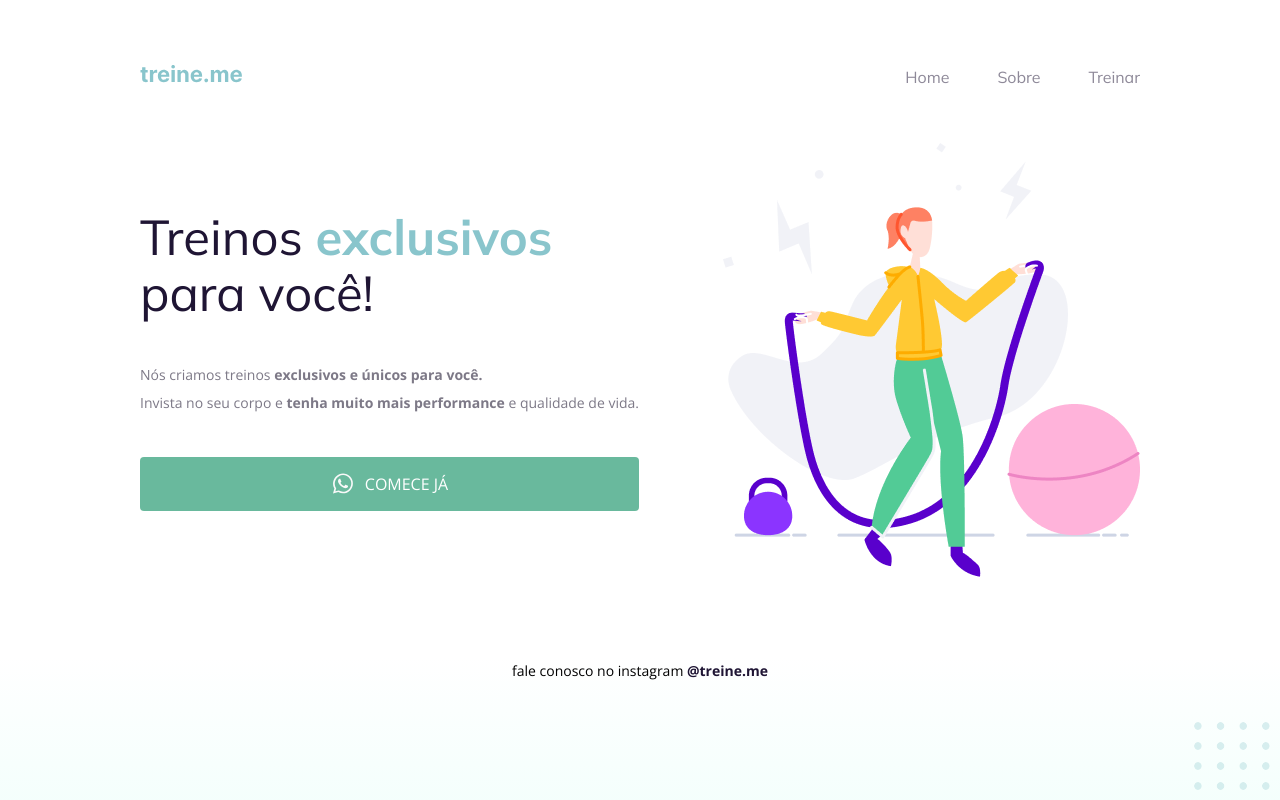
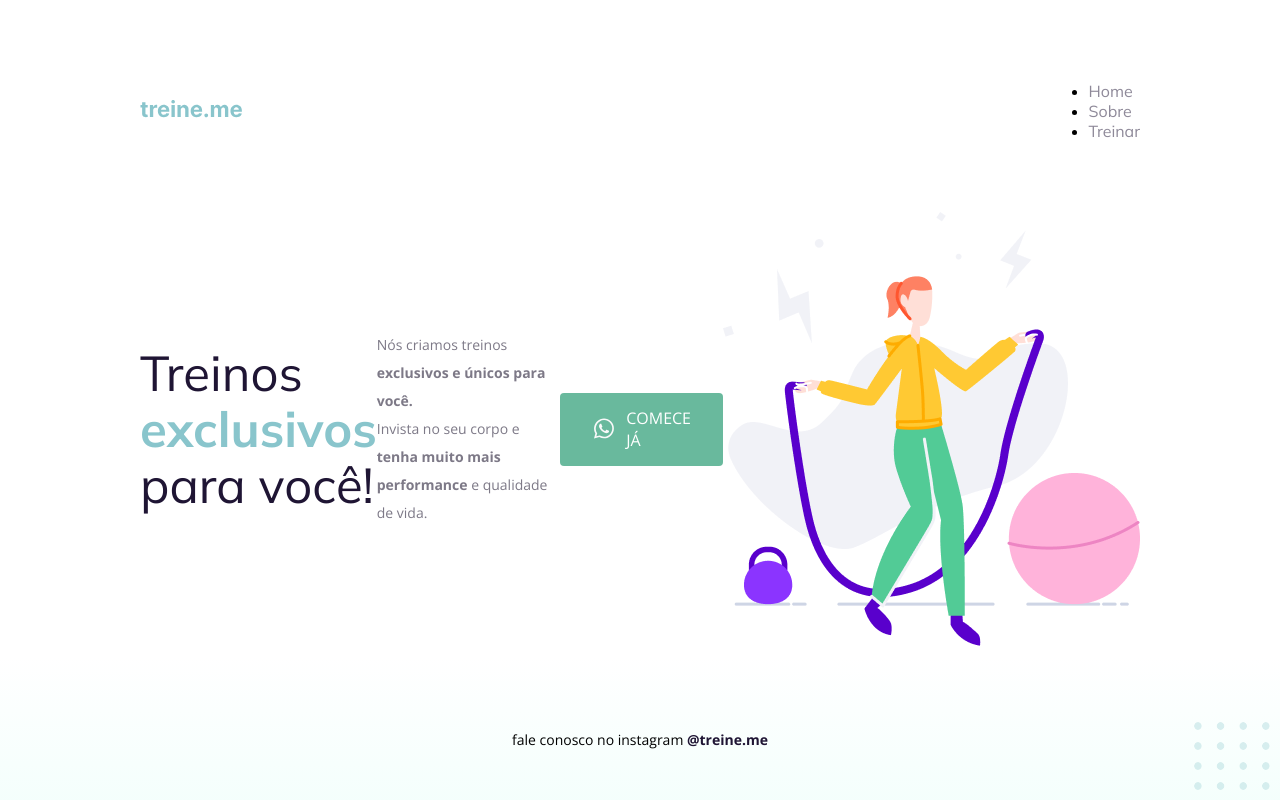
Before and after one commit to Andreamaral25/reforcando-semanticaHTML, a plain HTML site: page index.html in a window 1280 px wide. Drawn offline with nearby package versions, Linux system fonts and the light colour scheme.

Commit message:
Voltando às alterações

```diff
--- a/index.html
+++ b/index.html
@@ -15,19 +15,21 @@
   </head>
   <body>
     <div class="page">
-        <div class="nav">
+        <nav>
           <a id="logo" href="#">
             <img src="images/logo.svg" alt="Treine.me" />
           </a>
           <div class="list">
-            <div class="item"><a href="#">Home</a></div>
-            <div class="item"><a href="#">Sobre</a></div>
-            <div class="item"><a href="#">Treinar</a></div>
+            <ul>
+            <li class="item"><a href="#">Home</a></li>
+            <li class="item"><a href="#">Sobre</a></li>
+            <li class="item"><a href="#">Treinar</a></li>
+          </ul>
           </div>
-        </div class="nav">
+        </nav>
 
-      <div class="main">
-        <div>
+          <div class="main">
+
           <div class="title">Treinos <span>exclusivos</span> para você!</div>
 
           <div class="subtitle">
@@ -40,7 +42,6 @@
               Comece já
           </div>
 
-        </div>
 
         <img src="images/img.png" alt="Desenho de uma mulher pulando corta numa academia.">
       </div>
--- a/style.css
+++ b/style.css
@@ -14,7 +14,7 @@ body {
   padding-top: 65px;
 }
 
-.nav {
+nav {
   display: flex;
   justify-content: space-between;
   align-items: center;
```
